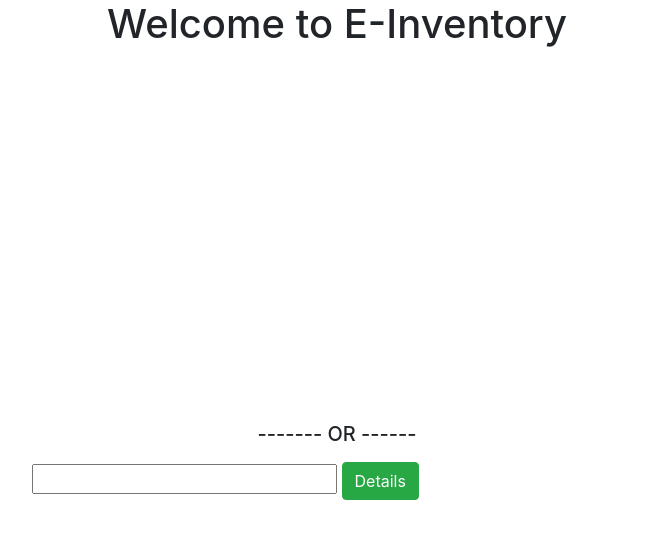
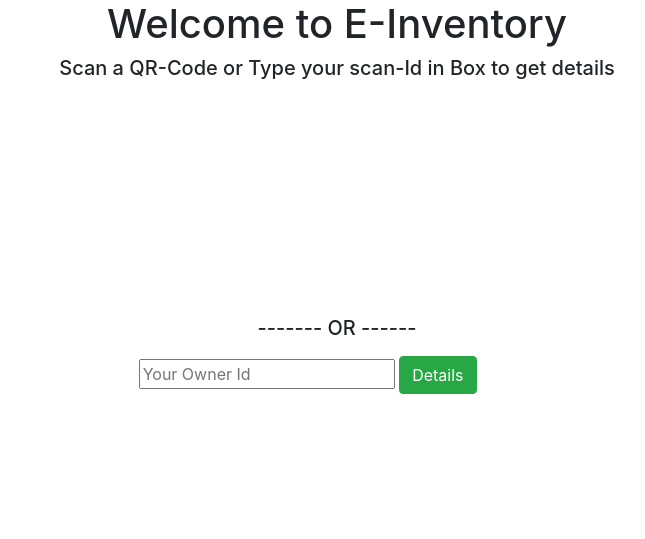
Before and after one commit to Akshadv48/Inventory-Management-Based-On-QR-Code, a Django app: page / in a window 1280 px wide. Shown: the top 539 px of the page, without its empty margins (303-948 px from the left). Run offline with Django 3.2, Linux system fonts and the light colour scheme; some libraries are stand-ins or nearby versions.

Commit message:
updated homepage

```diff
--- a/TEMPLATES/sc.html
+++ b/TEMPLATES/sc.html
@@ -1,9 +1,12 @@
-
+{% load static %}
 <!doctype html>
 <head>
-	<meta charset="UTF-8">
-	<meta name="viewport" content="width=device-width, initial-scale=1, shrink-to-fit=no">
+	<!-- <meta charset="UTF-8">
+	<meta name="viewport" content="width=device-width, initial-scale=1, shrink-to-fit=no"> -->
+	<meta http-equiv="X-UA-Compatible" content="IE=edge">
+<meta name="viewport" content="width=device-width, initial-scale=1 , maximum-scale=1.0">
     <title>{{title}}</title>
+    <link rel="stylesheet" type="text/css" href="{% static 'scanner/sc.css'%}">
 
 	<link rel="stylesheet" href="https://stackpath.bootstrapcdn.com/bootstrap/4.2.1/css/bootstrap.min.css" integrity="sha384-GJzZqFGwb1QTTN6wy59ffF1BuGJpLSa9DkKMp0DgiMDm4iYMj70gZWKYbI706tWS" crossorigin="anonymous">
 	<link rel="stylesheet" href="https://use.fontawesome.com/releases/v5.6.3/css/all.css" integrity="sha384-UHRtZLI+pbxtHCWp1t77Bi1L4ZtiqrqD80Kn4Z8NTSRyMA2Fd33n5dQ8lWUE00s/" crossorigin="anonymous">
@@ -12,88 +15,55 @@
 	<script src="https://oss.maxcdn.com/html5shiv/3.7.2/html5shiv.min.js"></script>
 	<script src="https://oss.maxcdn.com/respond/1.4.2/respond.min.js"></script>
 	<![endif]-->
-	<style type="text/css">
-		#overlay{
-			position: fixed; /* Sit on top of the page content */
-  display: block; /* Hidden by default */
-  /* Full width (cover the whole page) */
-   /* Full height (cover the whole page) */
 
-  background-color: rgba(0,0,0,0.5); /* Black background with opacity */
-  z-index: 1000000000000000000; /* Specify a stack order in case you're using a different order for other elements */
-  cursor: pointer; /* Add a pointer on hover */
-		}
-		.qrbox{
-			margin-top: 5%;
-
-
-			width: 100%;
-
-
-		}
-		.qrdiv{
-			height: 10px;
-			width: 10px;
-		}
-		#hr1,#hr2{
-			margin-left: 0;
-			height:2px;
-			width: 25%;
-			background-color: black;
-		}
-		#hr2{
-			margin-right: 0;
-			height:2px;
-			width: 25%;
-			background-color: black;
-		}
-		#textinp{
-			width: 50%;
-			display: inline-block;
-			margin:0;
-			padding-right: 1%;
-		}
-	</style>
 
 </head>
 
 	<body>
+
 		<script src="https://code.jquery.com/jquery-3.4.1.min.js" integrity="sha256-CSXorXvZcTkaix6Yvo6HppcZGetbYMGWSFlBw8HfCJo=" crossorigin="anonymous"></script>
 		<script src="https://rawgit.com/schmich/instascan-builds/master/instascan.min.js"></script>
 		<center>
 		<h1 >Welcome to E-Inventory</h1>
-		<p id ="error" style="color: red;"></p>
+		<h5>Scan a QR-Code or Type your scan-Id in Box to get details</h5>
+		<p id ="error" style="color: red;">{{error}}</p>
 		</center>
 
 		<div class="container-fluid">
 			<div class="row">
-				<div class="col-3"></div>
-				<div class="col-6">
+				<div class="col-sm-4 col-xs-4"></div>
+				<div class="col-sm-4 col-xs-3">
 
-					<video id="preview" class="qrbox"></video>
+					<video id="preview"  style="margin:0;width:100%;"></video>
 
 
 
 					<center>
 					<p><h5>------- OR ------</h5></p>
 					</center>
-					<p>
+					<!-- <p>
 						<input id ="textinp" type="text" name="">
 						<button id="btn" class="btn btn-success" onclick="getdetails();">Details</button>
-					</p>
+					</p> -->
+					<form method="post">
+						{% csrf_token %}
+					    <input id="owner_id" type="text" name="owner_id" placeholder="Your Owner Id">
+					    <input id="submit" class="btn btn-success" type="submit" value="Details">
+					</form>
 
 					<!---a id='url1'>{{details_url}}</a--->
 
 
 				</div>
-				<div class="col-3"></div>
+				<div class="col-sm-4 col-xs-5"></div>
 			</div>
 		</div>
+		<script type="text/javascript" src="{% static 'scanner/sc.js'%}" ></script>
 
 		<script type="text/javascript">
 
 
-			async function getapi(url,content) {
+			/*async function getapi(url,content) {
 
 			    // Storing response
 			    const response = await fetch(url);
@@ -118,43 +88,10 @@
 				console.log(url);
 				content = txt.value;
 				getapi(url,content);
-			}
-
-			var scanner = new Instascan.Scanner({ video: document.getElementById('preview'), scanPeriod: 5, mirror: false });
-			scanner.addListener('scan',function(content){
-
-				//window.location.href=content;
-				var x = document.getElementById("error")
-				var txt = document.getElementById("textinp")
-				txt.value = content
-
-				x.innerHTML = "Success loading details";
-				url = window.location.href + "store/fullinfo/" + content
-
-				getapi(url,content)
-			});
-			Instascan.Camera.getCameras().then(function (cameras){
-				if(cameras.length>0){
-					if(cameras.length >= 2){
-						scanner.start(cameras[1]);
-
-					}
-					else{
-						scanner.start(cameras[0]);
-					}
+			}*/
 
 
-				}
-				else{
-					console.error('No cameras found.');
-					var x = document.getElementById("error")
-					x.innerHTML = "Cameras Not Found can't start scanner";
-				}
-			}).catch(function(e){
-				console.error(e);
-				var x = document.getElementById("error")
-					x.innerHTML = "Cameras Not Found can't start scanner";
-			});
 		</script>
+
 	</body>
 </html>
--- /dev/null
+++ b/static/scanner/sc.css
@@ -0,0 +1,40 @@
+#overlay{
+	position: fixed; /* Sit on top of the page content */
+	display: block; /* Hidden by default */
+	/* Full width (cover the whole page) */
+	/* Full height (cover the whole page) */
+
+	background-color: rgba(0,0,0,0.5); /* Black background with opacity */
+	z-index: 1000000000000000000; /* Specify a stack order in case you're using a different order for other elements */
+	cursor: pointer; /* Add a pointer on hover */
+	}
+.qrbox{
+	margin-top: 5%;
+
+
+	width: 100%;
+
+
+	}
+.qrdiv{
+	height: 10px;
+	width: 10px;
+	}
+#hr1,#hr2{
+	margin-left: 0;
+	height:2px;
+	width: 25%;
+	background-color: black;
+	}
+#hr2{
+	margin-right: 0;
+	height:2px;
+	width: 25%;
+	background-color: black;
+	}
+#textinp{
+	width: 50%;
+	display: inline-block;
+	margin:0;
+	padding-right: 1%;
+	}
--- /dev/null
+++ b/static/scanner/sc.js
@@ -0,0 +1,37 @@
+var scanner = new Instascan.Scanner({ video: document.getElementById('preview'), scanPeriod: 5, mirror: false ,backgroundScan: false});
+			scanner.addListener('scan',function(content){
+
+				//window.location.href=content;
+				var x = document.getElementById("error")
+				var txt = document.getElementById("owner_id")
+				txt.value = content
+				var btn = document.getElementById("submit")
+				btn.click();
+
+				//x.innerHTML = "Success loading details";
+				//url = window.location.href + "store/fullinfo/" + content
+
+				//getapi(url,content)
+			});
+			Instascan.Camera.getCameras().then(function (cameras){
+				if(cameras.length>0){
+					if(cameras.length >= 2){
+						scanner.start(cameras[1]);
+
+					}
+					else{
+						scanner.start(cameras[0]);
+					}
+
+
+				}
+				else{
+					console.error('No cameras found.');
+					var x = document.getElementById("error")
+					x.innerHTML = "Cameras Not Found can't start scanner";
+				}
+			}).catch(function(e){
+				console.error(e);
+				var x = document.getElementById("error")
+					x.innerHTML = "Cameras Not Found can't start scanner";
+			});
--- a/store/views.py
+++ b/store/views.py
@@ -12,10 +12,6 @@ from .models import *
 
 #
 # Create your views here.
-def index(request):
-	return render(request,"sc.html",{"title":"Home"});
-
-
 
 def get_installation_Info(o_id):
 	#try:
@@ -79,6 +75,30 @@ def GetDetails2(request,o_id):
 		#return JsonResponse({"error":"notfound"},safe=False)
 		return HttpResponse("<center><H1> The User with \'user-id\' : \' %d \' Is Not Registered!</H1><br>SomeThing Fishy is Going On!...</center>"%(o_id))
 
+def getOwnerInfo(o_id):
+	owner_info = list(Owner.objects.filter(owner_id=str(o_id)).values())
+	if len(owner_info) == 0:
+		return "notfound"
+	return owner_info
+
+
+
+def index(request):
+	if request.method == 'POST':
+		x= request.POST['owner_id']
+		if len(x)<=0:
+			return render(request,"sc.html",{"title":"Home","error":"ID Must Not be Empty"});
+
+		else:
+			ans = getOwnerInfo(x)
+			if ans  == "notfound":
+				return render(request,"sc.html",{"title":"Home","error":"invalid ID Try again"});
+			else:
+				#print(ans)
+				return GetDetails2(request,x);
+				#return render(request,"sc.html",{"title":"Home","owner_id":ans[0][1]});
+
+	return render(request,"sc.html",{"title":"Home"});
 
 
 def Maintainance_rec(request,o_id):
```
Also changed, not shown: inventory/settings.py (+6 -1 lines), popscript.py (added, +55 -0 lines), db.sqlite3.
